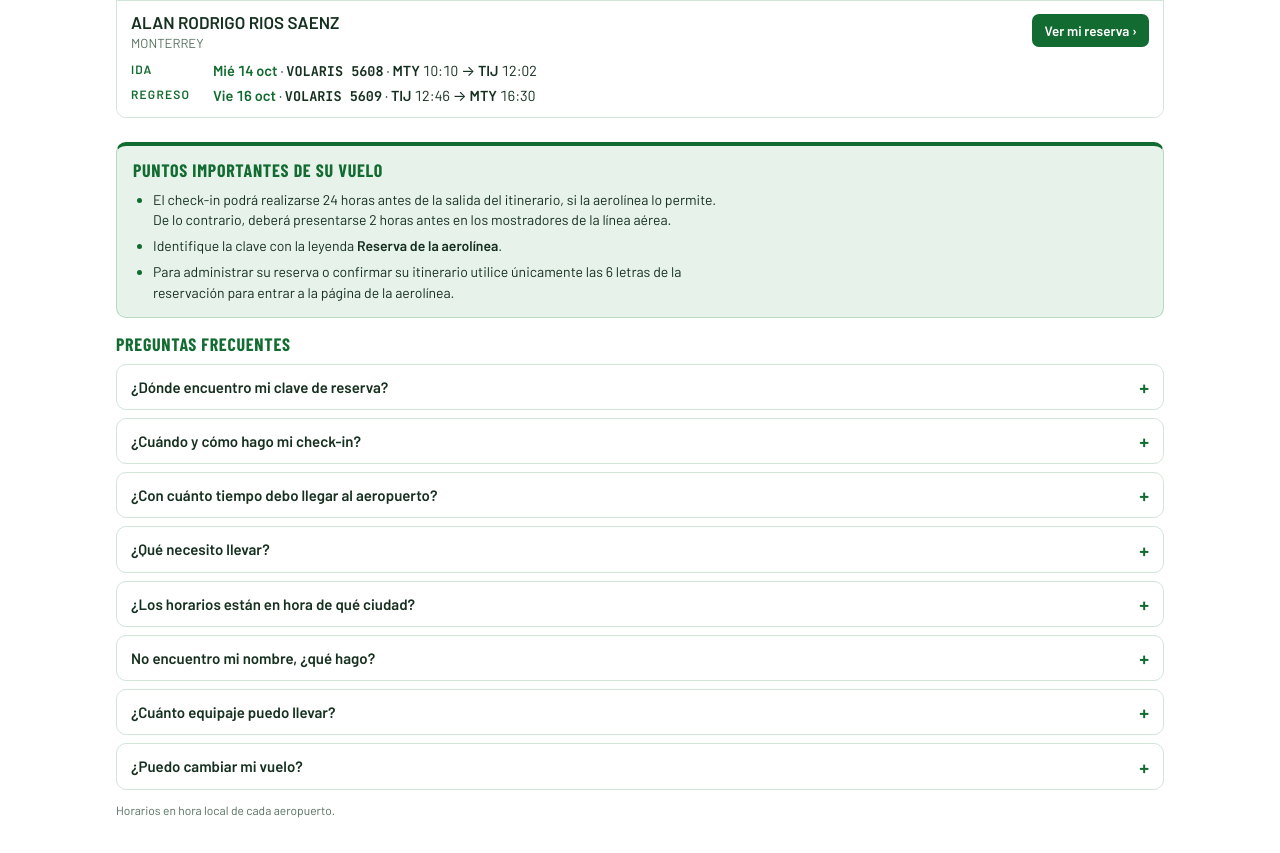
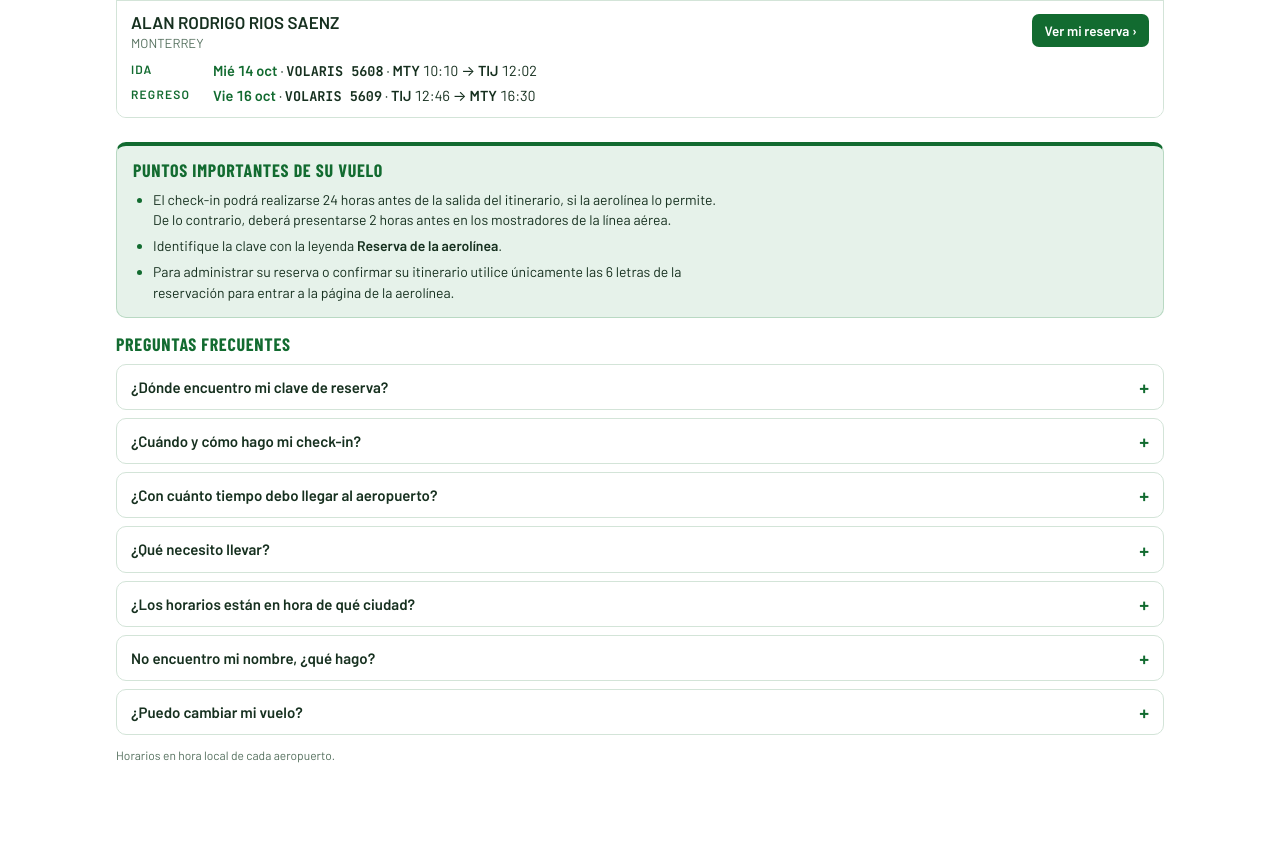
Before and after one commit to cavaliermode-hash/manifiesto-evento-cc-ip-foraneo, a plain HTML site: page index.html in a window 1280 px wide. Shown: the part 3257-4110 px from the top of the page. After the commit the page ends 4070 px from the top, so only its background shows below. Drawn offline with nearby package versions, Linux system fonts and the light colour scheme.

Commit message:
Quita pregunta de equipaje
Co-Authored-By: Claude Opus 5.5 <noreply@anthropic.com>
Claude-Session: https://claude.ai/code/session_01FzvLwo73wDPNAnYzxAVUyB

```diff
--- a/index.html
+++ b/index.html
@@ -303,7 +303,6 @@ table.rep{font-size:13px}
     <details><summary>¿Qué necesito llevar?</summary><p>Una identificación oficial vigente (INE o pasaporte) con el mismo nombre de tu reserva, y tu clave de reserva o pase de abordar.</p></details>
     <details><summary>¿Los horarios están en hora de qué ciudad?</summary><p>Cada horario está en la hora local del aeropuerto. En estas fechas, Tijuana tiene 1 hora menos que la Ciudad de México: si sales de Tijuana a las 12:39, en la Ciudad de México son las 13:39.</p></details>
     <details><summary>No encuentro mi nombre, ¿qué hago?</summary><p>Escribe tu nombre o apellido completo, sin abreviar (por ejemplo, <b>GARCIA</b> en lugar de <b>GAR</b>). Los acentos no importan. Si aun así no apareces o algún dato está mal, contacta a tu coordinador de Viajes El Corte Inglés.</p></details>
-    <details><summary>¿Cuánto equipaje puedo llevar?</summary><p>Depende de la tarifa de tu boleto. Consúltalo en la página de tu aerolínea con tu clave de reserva.</p></details>
     <details><summary>¿Puedo cambiar mi vuelo?</summary><p>Antes de hacer cualquier cambio, consúltalo con tu coordinador de Viajes El Corte Inglés.</p></details>
   </section>
   <p class="foot">Horarios en hora local de cada aeropuerto.</p>
```
